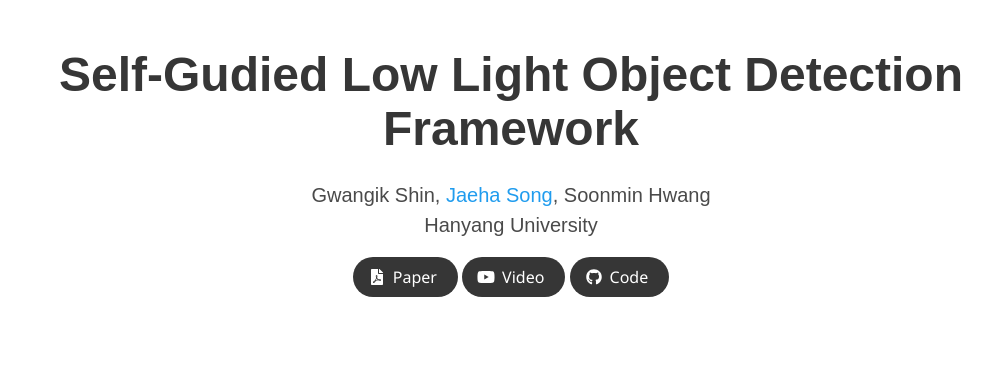
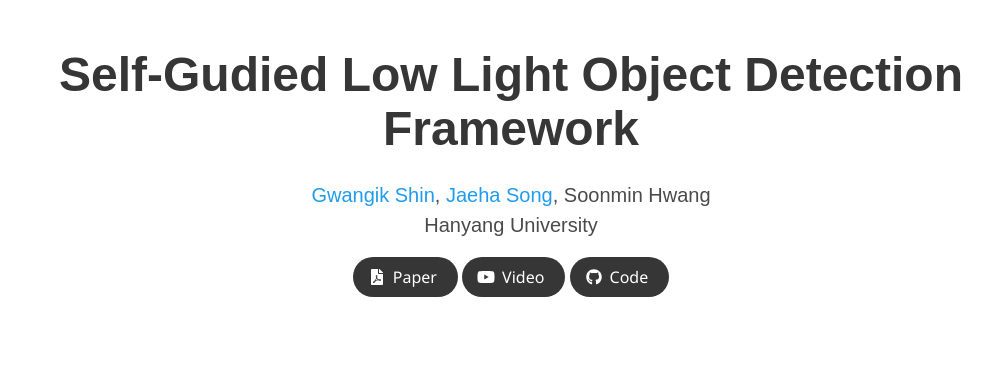
Before and after one commit to gw-shin/sgldet-page, a Jekyll site: the page built from index.md, in a window 1280 px wide. Shown: the top 377 px of the page, without its empty margins (129-1121 px from the left). Built offline with Jekyll 4.4.1, drawn with Linux system fonts in a browser that asks for light colours; some web fonts are replaced; part of the change alters nothing that is shown.

```diff
--- a/index.md
+++ b/index.md
@@ -2,7 +2,7 @@
 layout: project_page
 permalink: /
 title: Self-Gudied Low Light Object Detection Framework
-authors: "Gwangik Shin, <a href='https://www.linkedin.com/in/archiiive99/' target='_blank'>Jaeha Song</a>, Soonmin Hwang"
+authors: "<a href='https://www.linkedin.com/in/gwangik-shin/' target='_blank'>Gwangik Shin</a>, <a href='https://www.linkedin.com/in/archiiive99/' target='_blank'>Jaeha Song</a>, Soonmin Hwang"
 affiliations: Hanyang University
 paper: https://openreview.net/pdf?id=MGgAJ8yy2D
 video: https://www.youtube.com/results?search_query=turing+machine
```
